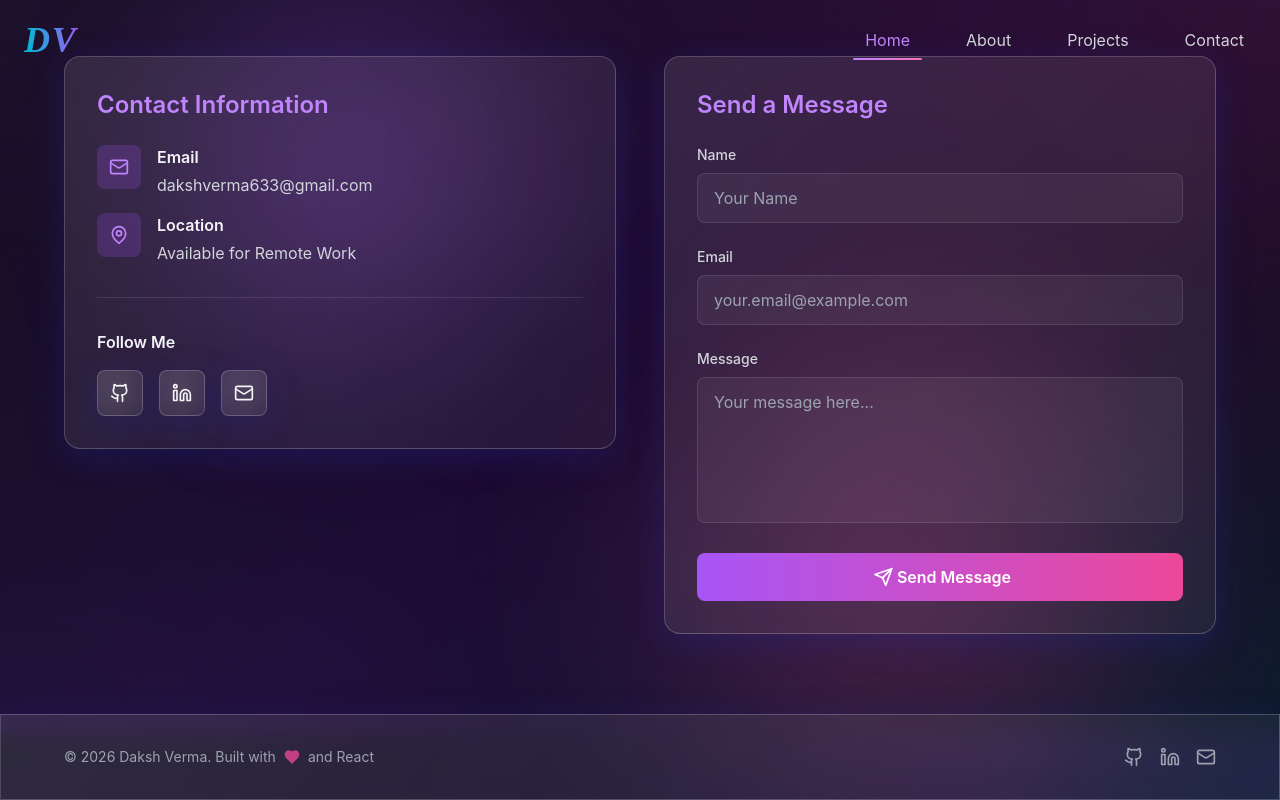
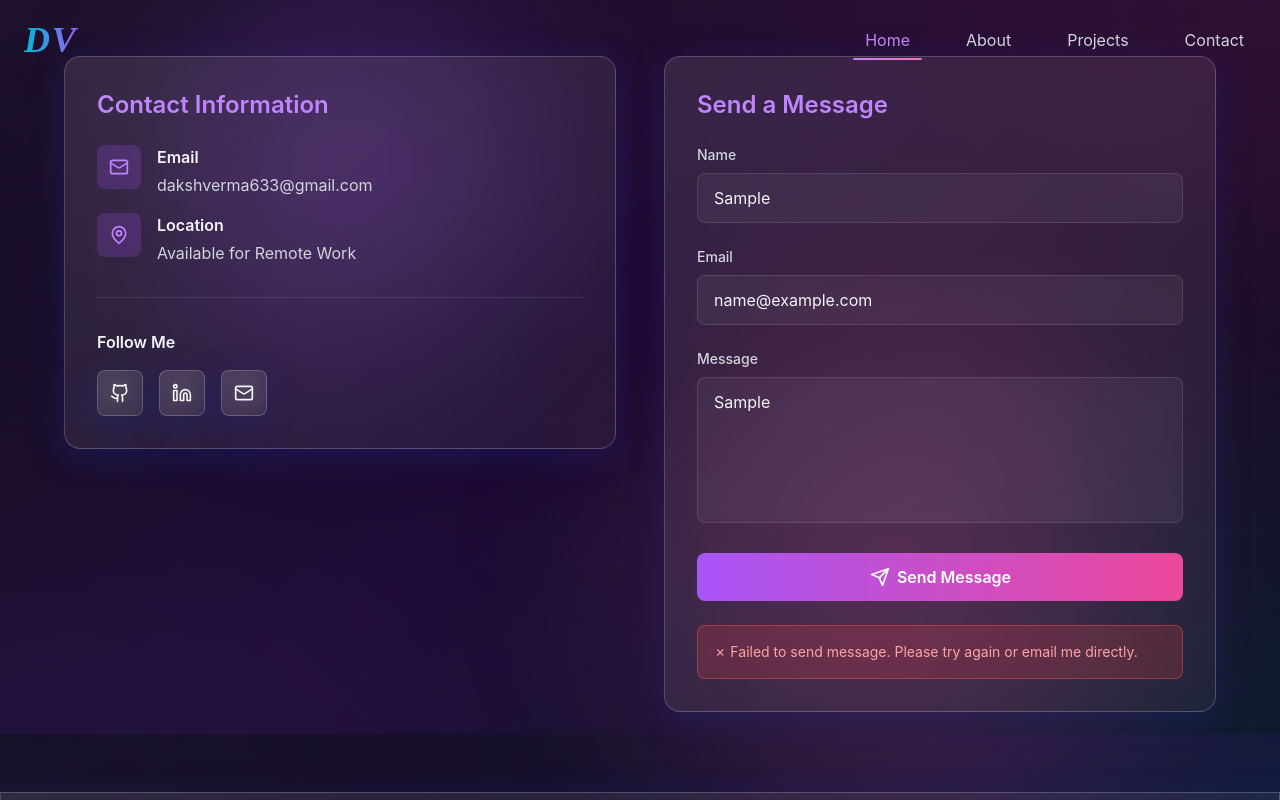
Before and after one commit to dakshverma23/Portfolio, a React (Vite) app: page / in a window 1280 px wide. Both pictures are taken after typing "Sample", "name@example.com", "Sample" into the empty fields and a click on the button "Send Message". Shown: the part 3266-4066 px from the top of the page. Built offline with nearby package versions, Linux system fonts and the light colour scheme.

Commit message:
Add working contact form with Formspree integration

```diff
--- a/src/components/Contact.jsx
+++ b/src/components/Contact.jsx
@@ -33,14 +33,39 @@ const Contact = () => {
     email: '',
     message: '',
   })
+  const [isSubmitting, setIsSubmitting] = useState(false)
+  const [submitStatus, setSubmitStatus] = useState(null)
 
-  const handleSubmit = (e) => {
+  const handleSubmit = async (e) => {
     e.preventDefault()
-    // Handle form submission here
-    console.log('Form submitted:', formData)
-    // Reset form
+    setIsSubmitting(true)
+    setSubmitStatus(null)
+
+    try {
+      const response = await fetch('https://formspree.io/f/xanyqbpv', {
+        method: 'POST',
+        headers: {
+          'Content-Type': 'application/json',
+        },
+        body: JSON.stringify({
+          name: formData.name,
+          email: formData.email,
+          message: formData.message,
+          _replyto: formData.email,
+        }),
+      })
+
+      if (response.ok) {
+        setSubmitStatus('success')
         setFormData({ name: '', email: '', message: '' })
-    alert('Thank you for your message! I\'ll get back to you soon.')
+      } else {
+        setSubmitStatus('error')
+      }
+    } catch (error) {
+      setSubmitStatus('error')
+    } finally {
+      setIsSubmitting(false)
+    }
   }
 
   const handleChange = (e) => {
@@ -181,13 +206,27 @@ const Contact = () => {
 
               <motion.button
                 type="submit"
-                className="w-full px-6 py-3 bg-gradient-to-r from-purple-500 to-pink-500 rounded-lg font-semibold text-white flex items-center justify-center gap-2"
-                whileHover={{
+                disabled={isSubmitting}
+                className={`w-full px-6 py-3 bg-gradient-to-r from-purple-500 to-pink-500 rounded-lg font-semibold text-white flex items-center justify-center gap-2 ${
+                  isSubmitting ? 'opacity-50 cursor-not-allowed' : ''
+                }`}
+                whileHover={!isSubmitting ? {
                   scale: 1.05,
                   boxShadow: "0 0 30px rgba(168, 85, 247, 0.6)"
-                }}
-                whileTap={{ scale: 0.95 }}
+                } : {}}
+                whileTap={!isSubmitting ? { scale: 0.95 } : {}}
               >
+                {isSubmitting ? (
+                  <>
+                    <motion.div
+                      animate={{ rotate: 360 }}
+                      transition={{ duration: 1, repeat: Infinity, ease: "linear" }}
+                      className="w-5 h-5 border-2 border-white border-t-transparent rounded-full"
+                    />
+                    Sending...
+                  </>
+                ) : (
+                  <>
                     <motion.div
                       animate={{ x: [0, 5, 0] }}
                       transition={{ duration: 1, repeat: Infinity }}
@@ -195,7 +234,29 @@ const Contact = () => {
                       <Send size={20} />
                     </motion.div>
                     Send Message
+                  </>
+                )}
               </motion.button>
+
+              {/* Success/Error Messages */}
+              {submitStatus === 'success' && (
+                <motion.div
+                  initial={{ opacity: 0, y: -10 }}
+                  animate={{ opacity: 1, y: 0 }}
+                  className="p-4 bg-green-500/20 border border-green-500/50 rounded-lg text-green-300 text-sm"
+                >
+                  ✓ Message sent successfully! I'll get back to you soon.
+                </motion.div>
+              )}
+              {submitStatus === 'error' && (
+                <motion.div
+                  initial={{ opacity: 0, y: -10 }}
+                  animate={{ opacity: 1, y: 0 }}
+                  className="p-4 bg-red-500/20 border border-red-500/50 rounded-lg text-red-300 text-sm"
+                >
+                  ✗ Failed to send message. Please try again or email me directly.
+                </motion.div>
+              )}
             </form>
           </div>
         </div>
```
Also changed, not shown: 1 other file (tests, documents, lock files or other folders). Lines whose indentation alone changed are shown as unchanged.
